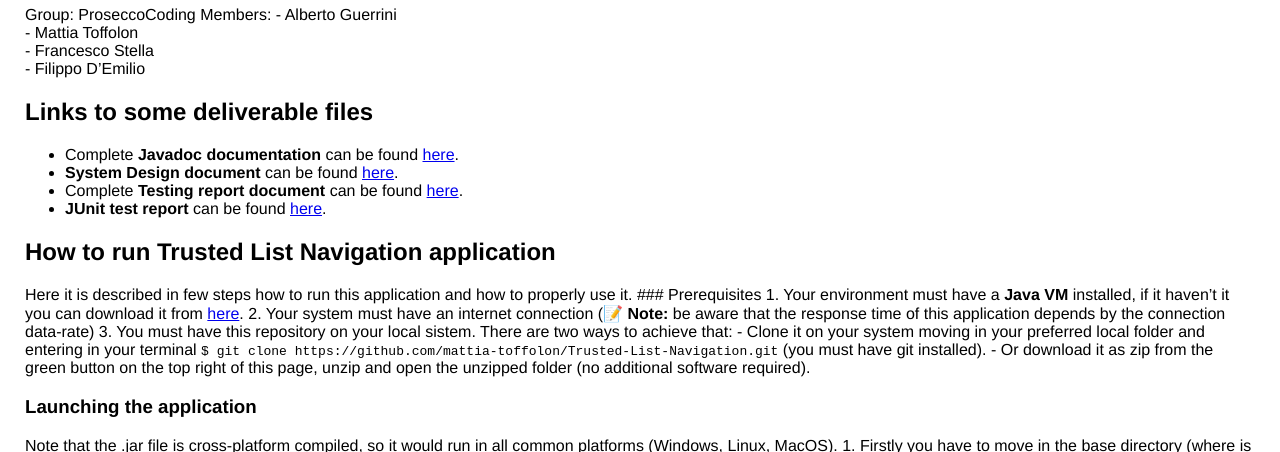
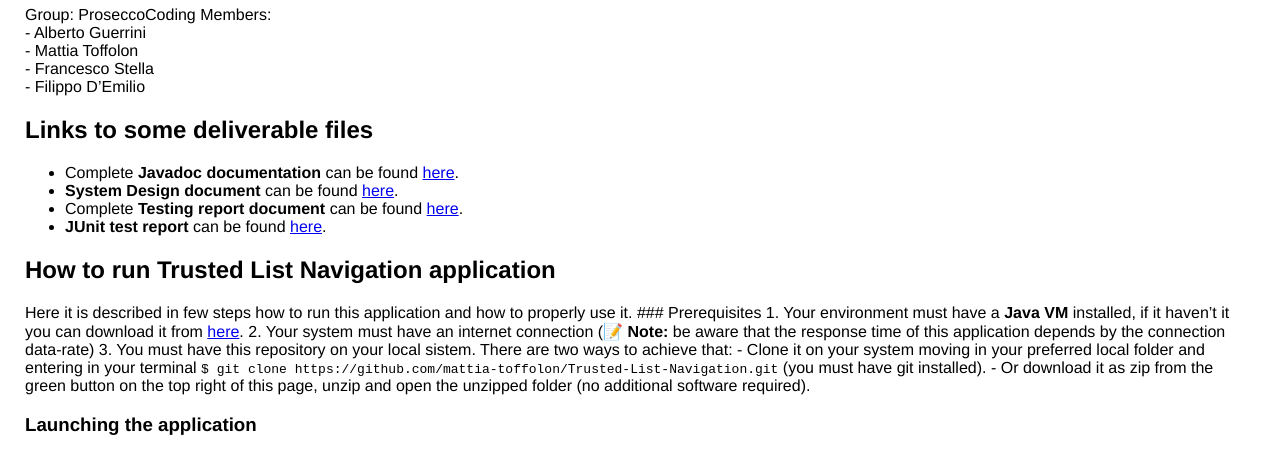
Before and after one commit to mattia-toffolon/Trusted-List-Navigation, a plain HTML site: page README.html in a window 1280 px wide. Shown: the part 77-529 px from the top of the page. Drawn offline with Linux system fonts and the light colour scheme.

Commit message:
Update README.html

```diff
--- a/README.html
+++ b/README.html
@@ -10,7 +10,7 @@
     <body>
         <!-- IF YOU SEE THIS LINE PLEASE OPEN README.html INSTEAD OF THIS FILE -->
         <h1 id="trusted-list-navigation">Trusted-List-Navigation</h1>
-        <p>Group: ProseccoCoding Members: - Alberto Guerrini <br /> - Mattia Toffolon <br /> - Francesco Stella <br /> - Filippo D’Emilio <br /></p>
+        <p>Group: ProseccoCoding Members: <br /> - Alberto Guerrini <br /> - Mattia Toffolon <br /> - Francesco Stella <br /> - Filippo D’Emilio <br /></p>
         <h2 id="links-to-some-deliverable-files">Links to some deliverable files</h2>
         <ul>
         <li>Complete <strong>Javadoc documentation</strong> can be found <a href="https://mattia-toffolon.github.io/Trusted-List-Navigation/javadoc/index.html">here</a>.</li>
```
